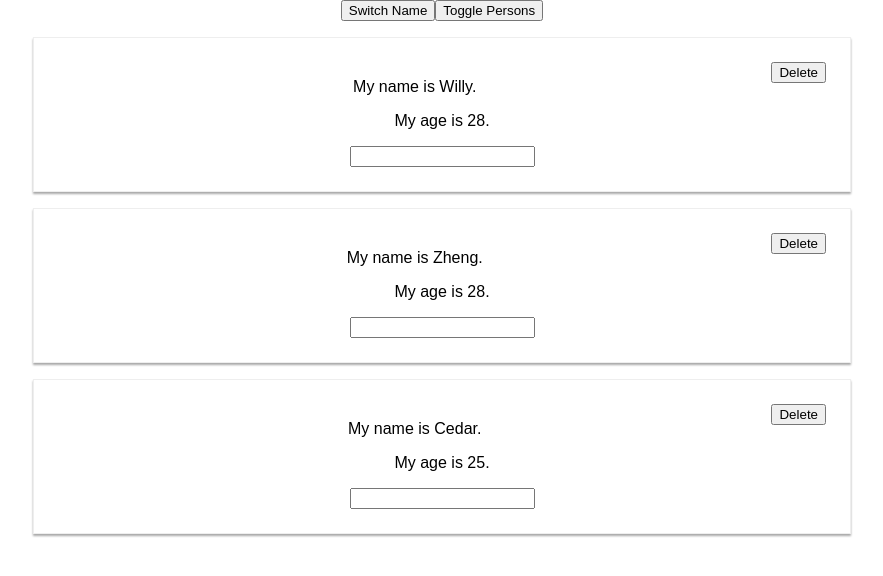
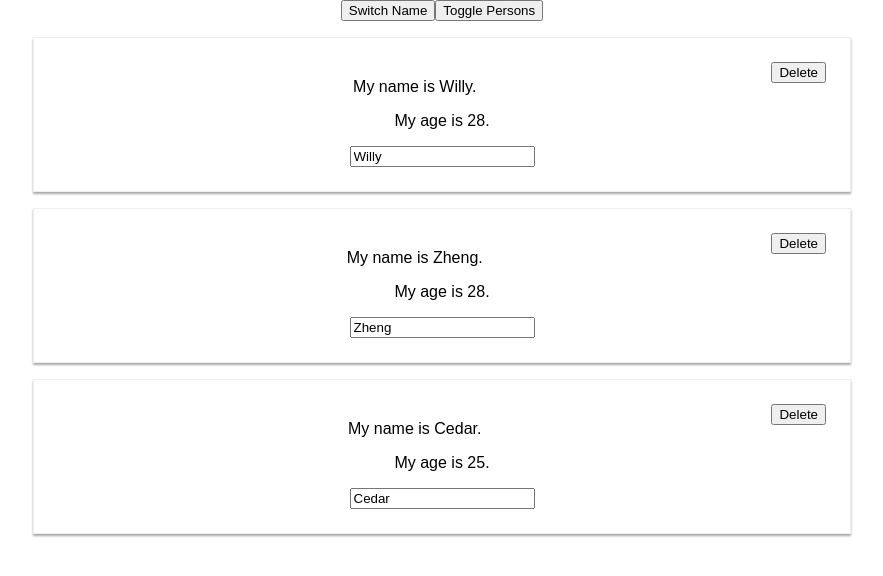
Before and after one commit to WillyLu326/React-Application, a React (Create React App) app: page / in a window 1280 px wide. Shown: the top 576 px of the page, without its empty margins (198-1081 px from the left). Built offline with nearby package versions, Linux system fonts and the light colour scheme.

Commit message:
implement two way binding

```diff
--- a/src/App.js
+++ b/src/App.js
@@ -23,12 +23,19 @@ class App extends Component {
     this.setState({ persons: persons });
   }
 
+  changeNameHandler = (event, index) => {
+    let person = {...this.state.persons[index]};
+    person.name = event.target.value;
+    let persons = [...this.state.persons];
+    persons[index] = person;
+    this.setState({ persons: persons });
+  }
+
   render() {
     return (
       <div className="App">
         <button>Switch Name</button>
         <button onClick={this.togglePersonsHander}>Toggle Persons</button>
-
         {
           this.state.showPersons ? (
             <div>
@@ -37,6 +44,7 @@ class App extends Component {
                   <Person name={person.name}
                           age={person.age}
                           key={person.id}
+                          changed={(event) => this.changeNameHandler(event, index)}
                           deleted={(event) => this.deletePersonHanlder(event, index)} />
                 );
               })}
--- a/src/Person/Person.js
+++ b/src/Person/Person.js
@@ -7,7 +7,7 @@ const Person = (props) => {
       <button className="deleteBtn" onClick={props.deleted}>Delete</button>
       <p>My name is {props.name}.</p>
       <p>My age is {props.age}.</p>
-      <input />
+      <input value={props.name} onChange={props.changed}/>
     </div>
   );
 }
```
